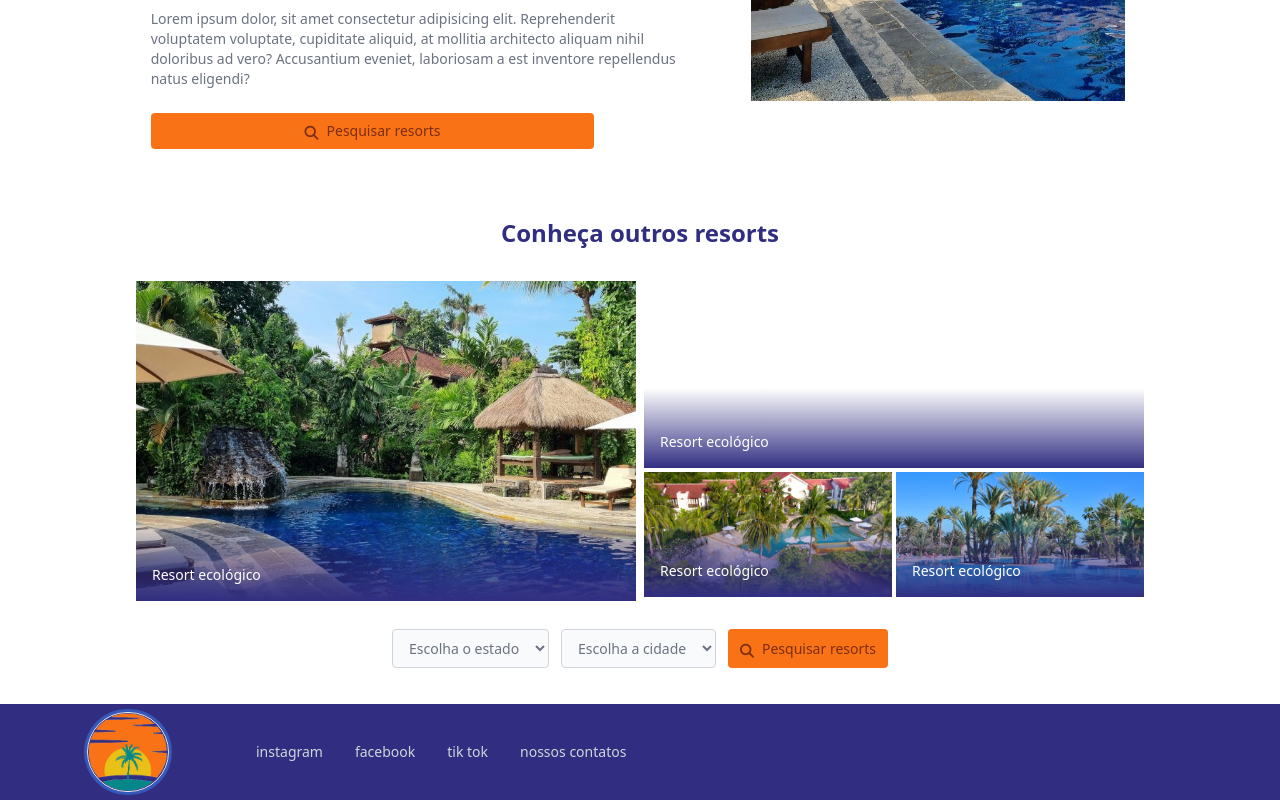
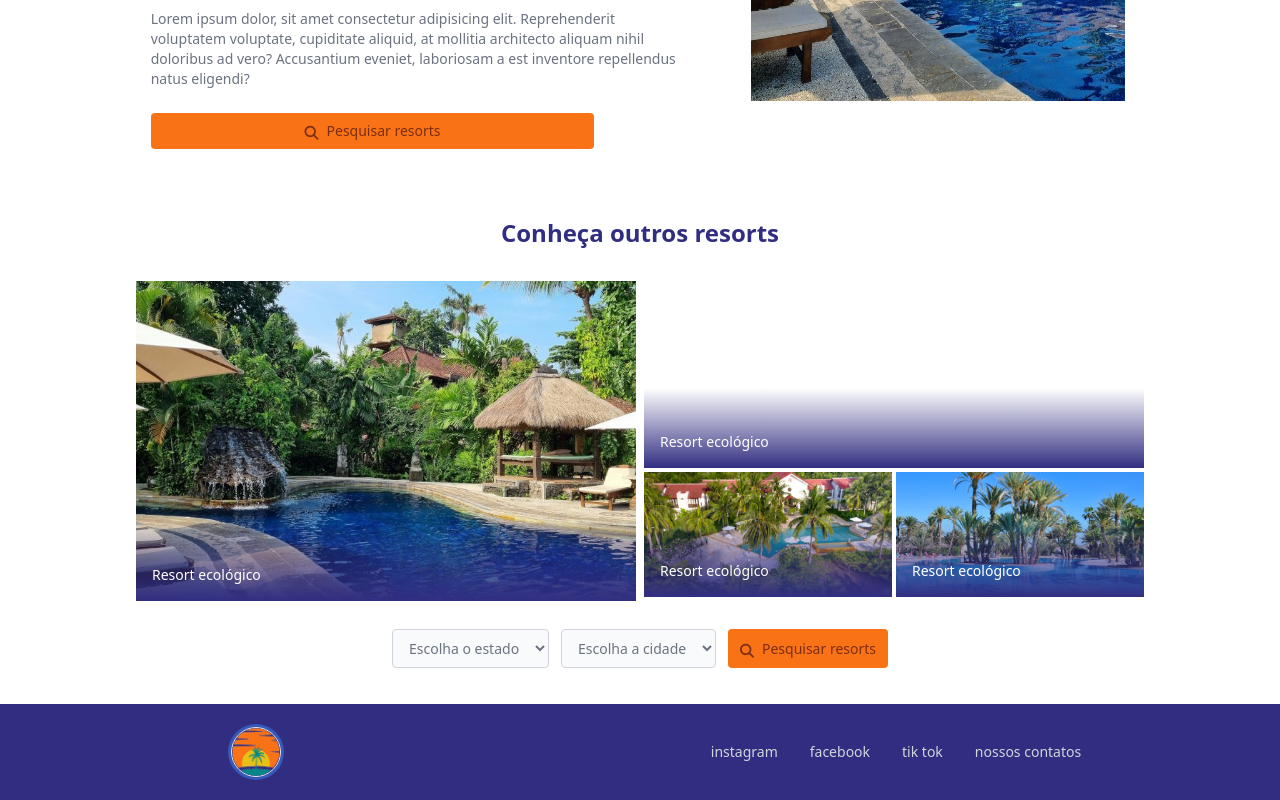
Before and after one commit to isrraelantonio/tailwind, a plain HTML site: page index.html in a window 1280 px wide. Shown: the part 867-1667 px from the top of the page. Drawn offline with nearby package versions, Linux system fonts and the light colour scheme.

Commit message:
Ajuste do footer
nesse caso temos o ajuste do tamanho das duas divs, o tamanho da imagem da primeira e a permissiva do flex para quebra de conteúdo

```diff
--- a/index.html
+++ b/index.html
@@ -137,13 +137,13 @@
     </article>
     <div class="conteiner h-24 bg-indigo-900 flex flex-row grow shirnk mt-9">
         <!--Logo-->
-        <div class="w-1/5 flex flex-row space-x-2 h-full items-center justify-center">
-            <img src="./imagens/ilha2.png" alt="" class="h-20 ring border rounded-full">
+        <div class="w-2/5 flex flex-row space-x-2 h-full items-center justify-center">
+            <img src="./imagens/ilha2.png" style="height: 50px;" alt="" class=" ring border rounded-full">
 
         </div>
         <!--Menu de navegação-->
         <nav class="w-3/5">
-            <ul class=" h-full  flex flex-row items-center mr-0 grow shirnk space-x-4 md:space-x-8">
+            <ul class=" h-full  flex flex-row flex-wrap items-center justify-center grow shirnk space-x-4 md:space-x-8">
                 <li class="conteudonav"><a href="">instagram</a></li>
                 <li class="conteudonav"><a href="">facebook</a></li>
                 <li class="conteudonav"><a href="">tik tok</a></li>
```
